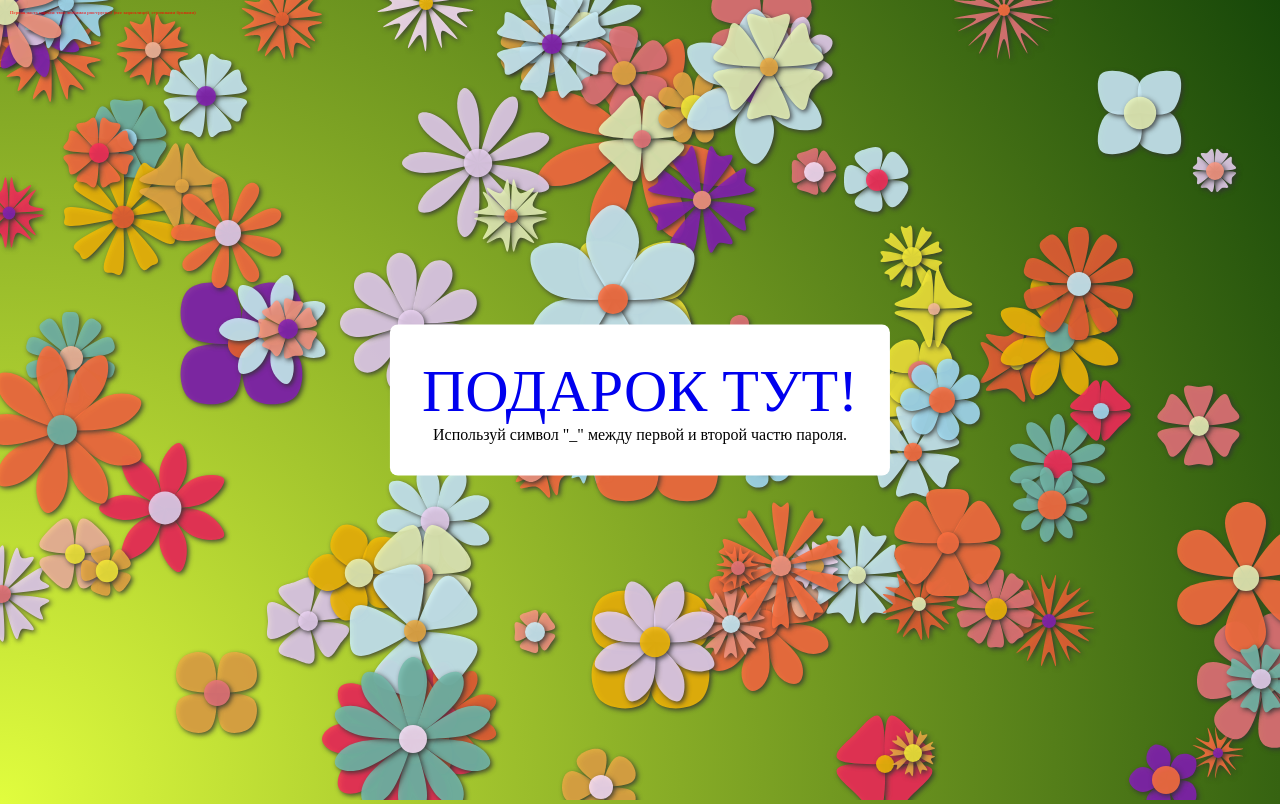
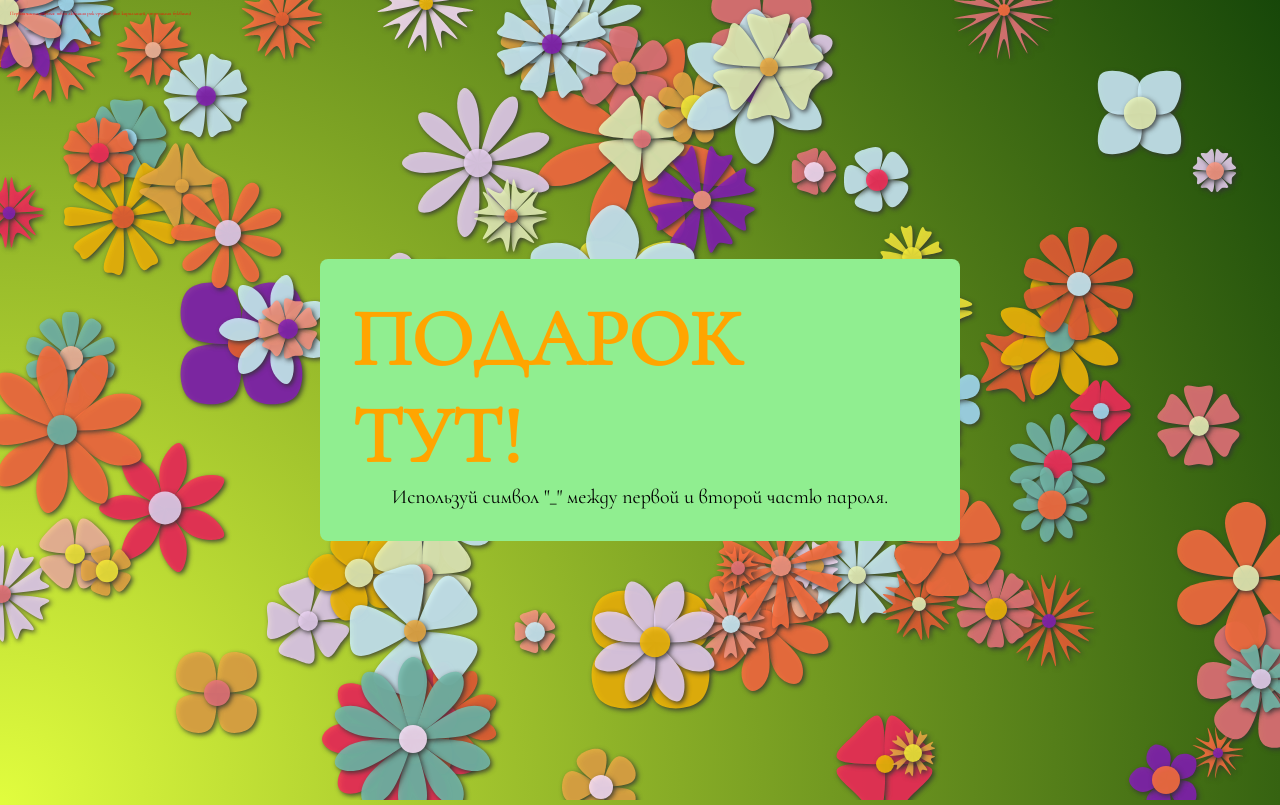
Before and after one commit to roman-petrov/gift, a plain HTML site: page index.html in a window 1280 px wide. Drawn offline with Linux system fonts and the light colour scheme; animation ran at ten frames a second.

Commit message:
Доработка

```diff
--- a/index.html
+++ b/index.html
@@ -11,7 +11,9 @@
       <div class="gift-message">
         <a href="gift.zip">ПОДАРОК ТУТ!</a>
       </div>
-      <div>Используй символ "_" между первой и второй частю пароля.</div>
+      <div class="gift-message-text">
+        Используй символ "_" между первой и второй частю пароля.
+      </div>
     </div>
     <div class="hidden-message">
       Первая часть пароля: твоя любимая рок-группа! (все кириллицей, строчными
--- a/style.css
+++ b/style.css
@@ -1,4 +1,6 @@
+@import url("https://fonts.googleapis.com/css?family=Cormorant+Infant&display=swap");
 body {
+  font-family: "Cormorant Infant";
   margin: 0;
   overflow: hidden;
   background: -webkit-radial-gradient(
@@ -33,7 +35,7 @@ body {
 }
 
 .message {
-  background-color: white;
+  background-color: lightgreen;
   padding: 32px;
   border-radius: 8px;
   position: fixed;
@@ -46,7 +48,21 @@ body {
 }
 
 .gift-message {
-  font-size: 60px;
+  font-size: 80px;
+  font-weight: bold;
+  color: lightblue;
+}
+
+.gift-message-text {
+  font-size: 20px;
+}
+
+.gift-message a {
+  color: orange;
+}
+
+.gift-message a:hover {
+  color: royalblue;
 }
 
 .hidden-message {
```
